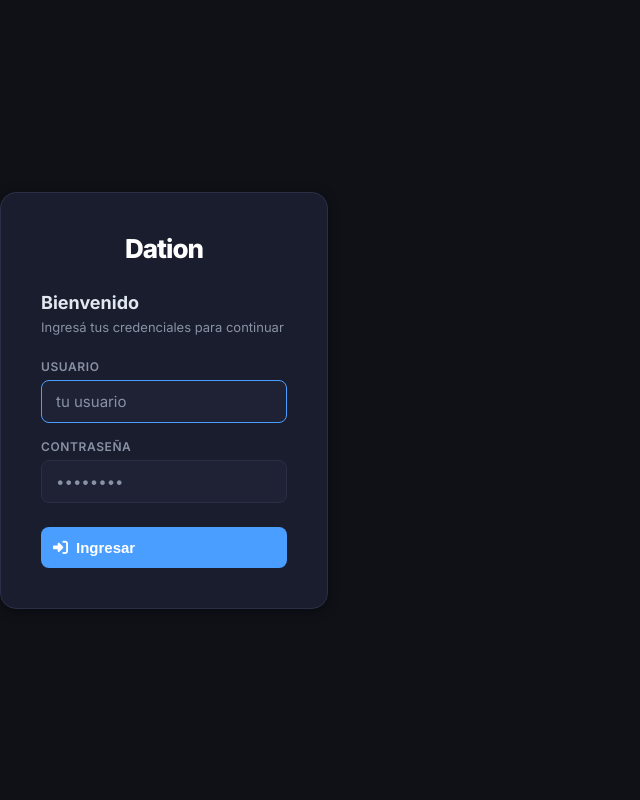
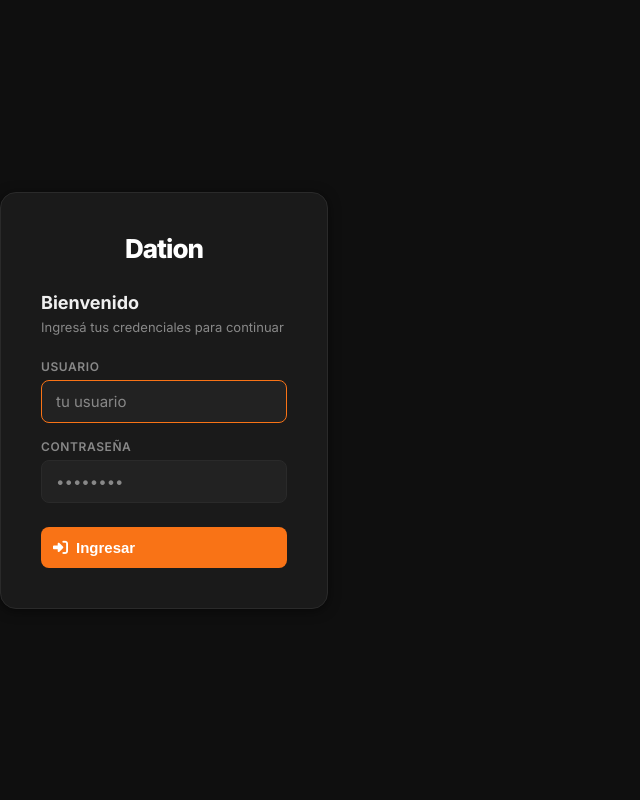
Before and after one commit to andresdation-stack/dation-prueba, a Flask app: page /login in a window 1280 px wide. Shown: the whole page, without its empty margins (0-640 px from the left). Run offline with Flask 3, Linux system fonts and the light colour scheme; some libraries are stand-ins or nearby versions.

Commit message:
feat: tema claro/oscuro + paleta naranja Dation
- Reemplaza el accent azul (#4a9eff) por naranja (#f97316)
- Elimina tinte azul de todos los surfaces (negro puro en dark mode)
- Agrega [data-theme="light"] con fondo blanco, texto oscuro, mismo naranja
- Botón toggle en el sidebar footer persiste preferencia en localStorage
- Adapta badges, flash messages y login-error al modo claro

Co-Authored-By: Claude Sonnet 4.6 <noreply@anthropic.com>

```diff
--- a/static/css/app.css
+++ b/static/css/app.css
@@ -3,27 +3,39 @@
 
 :root {
   --sidebar-w: 240px;
-  --sidebar-bg: #13151f;
-  --sidebar-border: #1f2235;
-  --sidebar-text: #8892a4;
-  --sidebar-hover: #1e2130;
-  --sidebar-active-bg: #1e2a45;
-  --sidebar-active-text: #4a9eff;
-  --accent: #4a9eff;
-  --accent-dark: #2d7de0;
-  --bg: #0f1117;
-  --surface: #1a1d2e;
-  --surface2: #1f2235;
-  --text: #e2e8f0;
-  --text-muted: #8892a4;
-  --border: #2a2f45;
+  --sidebar-bg: #111111;
+  --sidebar-border: #1e1e1e;
+  --sidebar-text: #8a8a8a;
+  --sidebar-hover: #1a1a1a;
+  --sidebar-active-bg: #2d1800;
+  --sidebar-active-text: #f97316;
+  --accent: #f97316;
+  --accent-dark: #ea6c00;
+  --bg: #0f0f0f;
+  --surface: #1a1a1a;
+  --surface2: #222222;
+  --text: #f0f0f0;
+  --text-muted: #888888;
+  --border: #2a2a2a;
   --success: #22c55e;
   --error: #ef4444;
   --warning: #f59e0b;
   --online: #22c55e;
   --offline: #ef4444;
   --radius: 10px;
-  --shadow: 0 2px 12px rgba(0,0,0,0.4);
+  --shadow: 0 2px 12px rgba(0,0,0,0.5);
+}
+
+/* ── Light mode ────────────────────────────────────────────────────────────── */
+[data-theme="light"] {
+  --bg: #f4f4f5;
+  --surface: #ffffff;
+  --surface2: #f0f0f0;
+  --text: #18181b;
+  --text-muted: #71717a;
+  --border: #e4e4e7;
+  --shadow: 0 2px 12px rgba(0,0,0,0.08);
+  /* Sidebar stays dark – brand identity */
 }
 
 body {
```
Also changed, not shown: other parts of static/css/app.css (+30 -3 lines), templates/app_base.html (+38 -2 lines).
